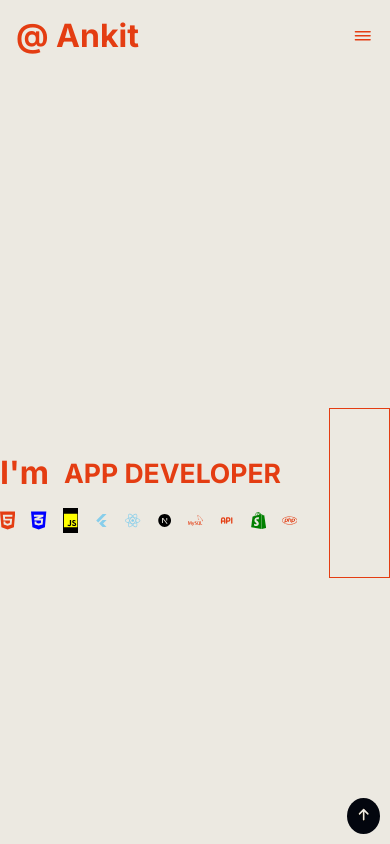
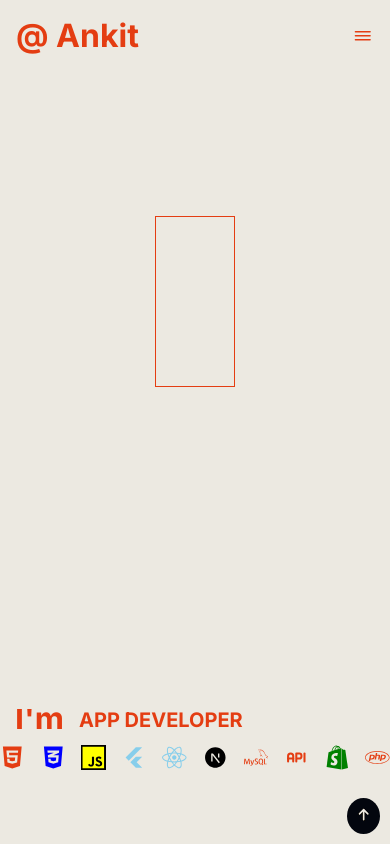
Before and after one commit to Ankitsaini406/portfolio, a Next.js app: page / in a window 390 px wide. Shown: the top 844 px of the page. Built offline with nearby package versions, Linux system fonts and the light colour scheme.

Commit message:
"hero changes"

```diff
--- a/src/components/hero/hero.module.css
+++ b/src/components/hero/hero.module.css
@@ -38,7 +38,7 @@
     border: 1px solid;
 }
 
-.alltext {
+.alltext,.imtext {
     margin-left: 15px;
     height: 35px;
     line-height: 36px;
@@ -91,5 +91,22 @@
 }
 
 @media (width <= 770px) {
+    .bodyFlex{
+        flex-direction: column-reverse;
+    }
 
+    .alltext,.imtext {
+        height: clamp(10px, 20px ,30px);
+        line-height: clamp(10px, 20px ,30px);
+
+        & li {
+            font-size: clamp(10px, 20px ,30px);
+        }
+    }
+
+    @keyframes slide {
+        100% {
+            top: -70px;
+        }
+    }
 }
--- a/src/components/hero/page.tsx
+++ b/src/components/hero/page.tsx
@@ -11,7 +11,7 @@ const Hero = () => {
         <div className={styles.bodyFlex}>
             <div className={styles.herotext}>
                 <div className={styles.introtext}>
-                    <h1>I&apos;m</h1>
+                    <h1 className={styles.imtext}>I&apos;m</h1>
                     <ul className={styles.alltext}>
                         <li><span className={styles.typingText}>Web Developer</span></li>
                         <li><span className={styles.typingText}>App Developer</span></li>
```
